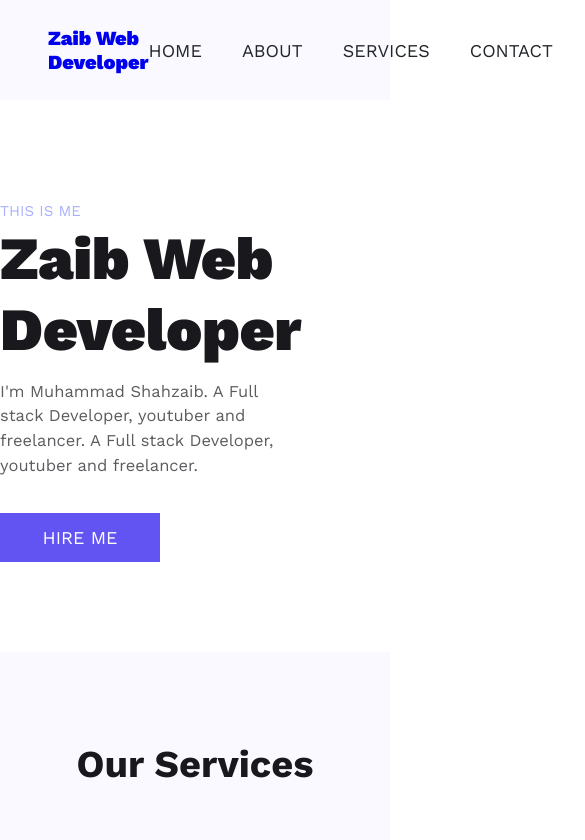
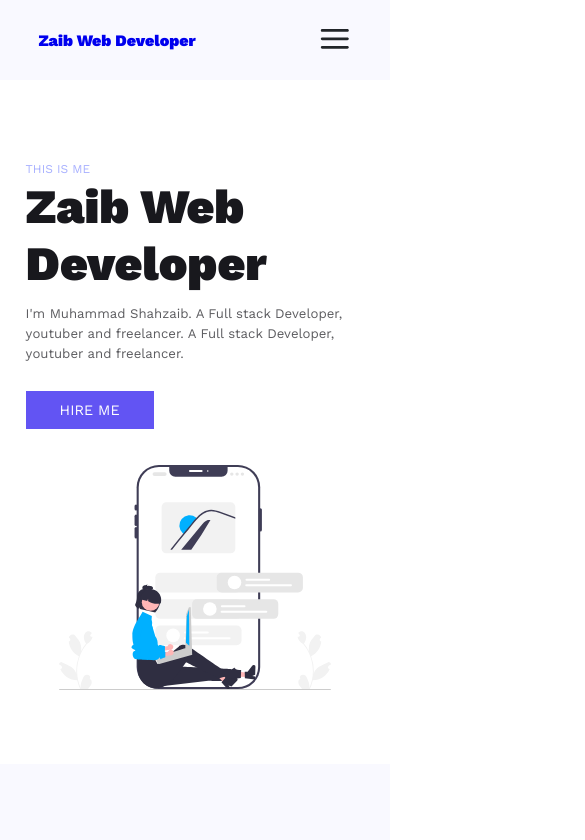
Before and after one commit to MUHAMMAD-SHAHZAIB/React-Style-Component-Site, a React (Vite) app: page / in a window 390 px wide. Shown: the top 840 px of the page, 585 px wide, since content can reach past the window. Built offline with nearby package versions, Linux system fonts and the light colour scheme; no server answers.

Commit message:
Responsiveness

```diff
--- a/src/Contact.jsx
+++ b/src/Contact.jsx
@@ -13,7 +13,7 @@ const Contact = () => {
           style={{ border: 0 }}
           allowFullScreen=""
           loading="lazy"
-          referrerpolicy="no-referrer-when-downgrade"
+          referrerPolicy="no-referrer-when-downgrade"
         ></iframe>
         <div className="contact-form">
           <form
--- a/src/GlobalStyle.jsx
+++ b/src/GlobalStyle.jsx
@@ -105,4 +105,29 @@ input[type="submit"]{
     font-size: 1.8rem;
     cursor: pointer;
 }
+
+/* Responsiveness */
+
+//998px
+@media (max-width:${({ theme }) => theme.media.tab}) {
+      .container{
+        padding: 0 3.2rem;
+      }
+        .grid-three-column {
+      grid-template-columns: 1fr 1fr;
+    }
+}
+
+@media (max-width:${({ theme }) => theme.media.mobile}) {
+      html{
+        font-size: 50%;
+      }
+      .grid{
+        gap: 3.2rem;
+      }
+      .grid-two-column, .grid-three-column, .grid-four-column{
+        grid-template-columns: 1fr;
+      }
+}
+
 `;
--- a/src/components/Footer.jsx
+++ b/src/components/Footer.jsx
@@ -145,4 +145,24 @@ const Wrapper = styled.footer`
       }
     }
   }
+
+  @media (max-width: ${({ theme }) => theme.media.mobile}) {
+    .contact-short {
+        max-width:95vw;
+        padding: 2rem 0rem;
+        display: flex;
+      justify-content: center;
+      align-items: center;
+
+      .contact-short-btn {
+        text-align: center;
+        justify-self: flex-start;
+      }
+    }
+
+
+    footer .footer-bottom--section {
+      padding-top: 3.2rem;
+    }
+  }
 `;
--- a/src/components/Goto.jsx
+++ b/src/components/Goto.jsx
@@ -79,4 +79,10 @@ const Wrapper = styled.section`
       }
     }
   }
+
+  @media (max-width: ${({ theme }) => theme.media.mobile}){
+   .top-btn{
+    left:40%;
+   }
+  }
 `;
--- a/src/components/HeroSection.jsx
+++ b/src/components/HeroSection.jsx
@@ -75,6 +75,12 @@ const Wrapper = styled.section`
   .hero-img {
     max-width: 80%;
   }
+
+  @media (max-width: ${({ theme }) => theme.media.mobile}){
+    .grid{
+      gap:4.5rem;
+    }
+  }
 `;
 
 export default HeroSection;
--- a/src/components/Navbar.jsx
+++ b/src/components/Navbar.jsx
@@ -1,14 +1,16 @@
-import React from "react";
+import React, { useState } from "react";
 import { NavLink } from "react-router-dom";
 import styled from "styled-components";
+import { CgMenu, CgCloseR } from "react-icons/cg";
 
 const Navbar = () => {
+  const [openMenu, setOpenMenu] = useState(false);
   return (
     <Nav>
-      <div className="menuIcon">
-        <div className="navbar-list">
+      <div className={openMenu ? "menuIcon active" : "menuIcon"}>
+        <ul className="navbar-list">
           <li>
-            <NavLink className="navbar-link" to="/">
+            <NavLink className="navbar-link" to=" /">
               Home
             </NavLink>
           </li>
@@ -27,6 +29,21 @@ const Navbar = () => {
               Contact
             </NavLink>
           </li>
+        </ul>
+
+        {/* navbar icons  */}
+
+        <div className="mobile-navbar-btn">
+          <CgMenu
+            name="menu-outline"
+            className="mobile-nav-icon"
+            onClick={() => setOpenMenu(true)}
+          />
+          <CgCloseR
+            name="close-outline"
+            className="close-outline mobile-nav-icon"
+            onClick={() => setOpenMenu(false)}
+          />
         </div>
       </div>
     </Nav>
@@ -36,8 +53,7 @@ const Navbar = () => {
 const Nav = styled.nav`
   .navbar-list {
     display: flex;
-    gap: 4rem;
-
+    gap: 4.8rem;
     li {
       list-style: none;
       .navbar-link {
@@ -46,12 +62,10 @@ const Nav = styled.nav`
           display: inline-block;
           text-decoration: none;
           font-size: 1.8rem;
-
           text-transform: uppercase;
           color: ${({ theme }) => theme.colors.black};
           transition: color 0.3s linear;
         }
-
         &:hover,
         &:active {
           color: ${({ theme }) => theme.colors.helper};
@@ -59,5 +73,73 @@ const Nav = styled.nav`
       }
     }
   }
+  .mobile-navbar-btn {
+    display: none;
+    .close-outline {
+      display: none;
+    }
+  }
+  .mobile-navbar-btn[name="close-outline"] {
+    display: none;
+  }
+  @media (max-width: ${({ theme }) => theme.media.mobile}) {
+    .mobile-navbar-btn {
+      display: inline-block;
+      z-index: 999;
+      border: ${({ theme }) => theme.colors.black};
+      .mobile-nav-icon {
+        font-size: 4.2rem;
+        color: ${({ theme }) => theme.colors.black};
+      }
+    }
+    /* hide the original nav menu  */
+    .navbar-list {
+      width: 100vw;
+      height: 100vh;
+      position: absolute;
+      top: 0;
+      left: 0;
+      background-color: #fff;
+      display: flex;
+      justify-content: center;
+      align-content: center;
+      flex-direction: column;
+      text-align: center;
+      transform: translateX(100%);
+      visibility: hidden;
+      opacity: 0;
+      li {
+        .navbar-link {
+          &:link,
+          &:visited {
+            font-size: 2.2rem;
+          }
+          &:hover,
+          &:active {
+            color: ${({ theme }) => theme.colors.helper};
+          }
+        }
+      }
+    }
+    /* // main work for navbar show */
+    .active .mobile-nav-icon {
+      display: none;
+      font-size: 4.2rem;
+      position: absolute;
+      top: 3%;
+      right: 10%;
+      color: ${({ theme }) => theme.colors.black};
+      z-index: 9999;
+    }
+    .active .close-outline {
+      display: inline-block;
+    }
+    .active .navbar-list {
+      visibility: visible;
+      opacity: 1;
+      transform: translateX(0);
+      z-index: 999;
+    }
+  }
 `;
 export default Navbar;
```
